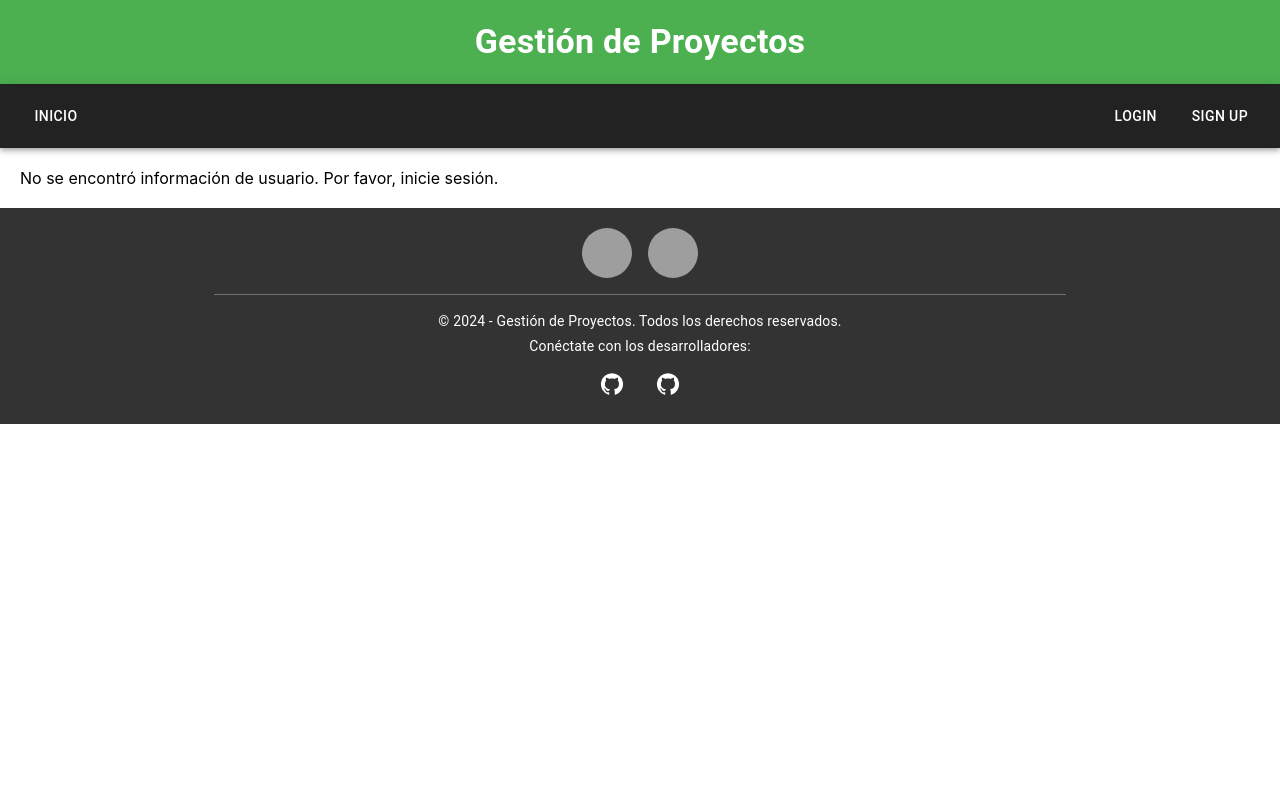
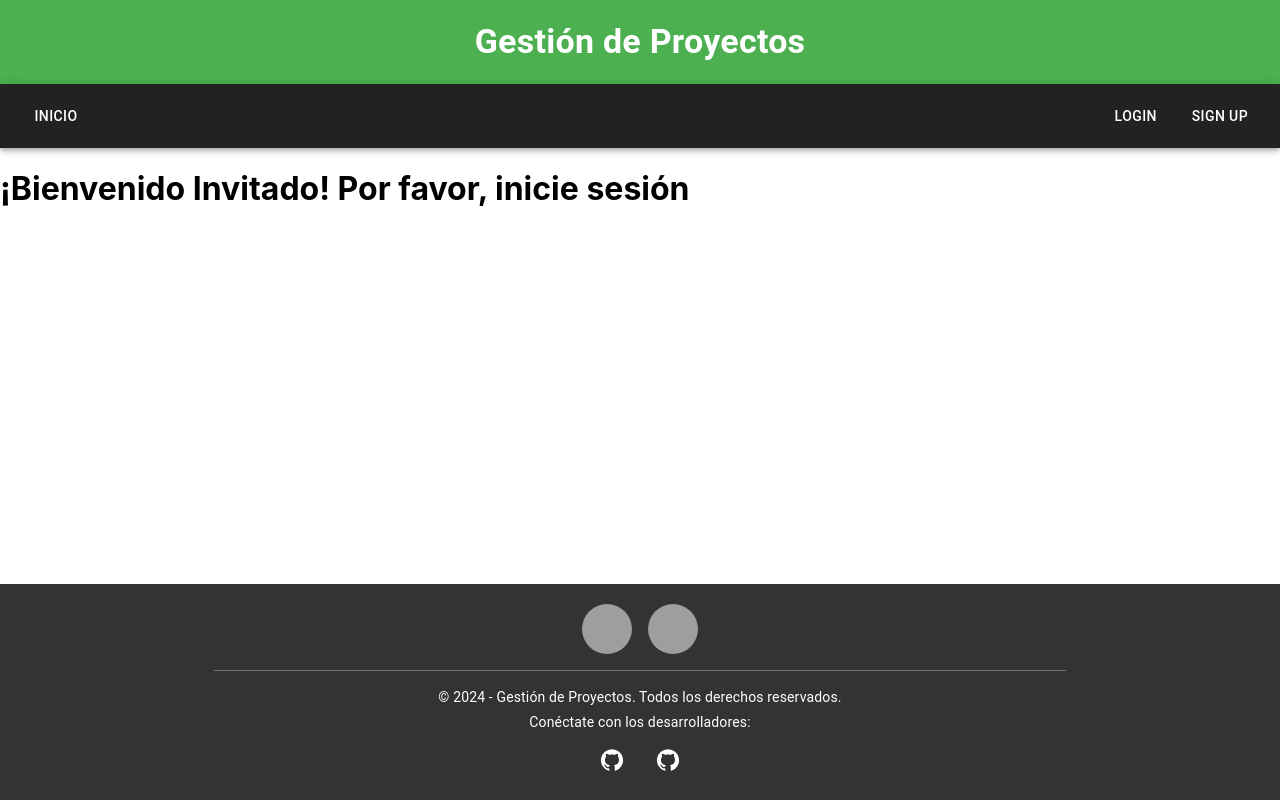
Before and after one commit to Mirkoles1/practicas-profesionalizantes, a React (Create React App) app in the folder matriz-responsabilidades-frontend/: page / in a window 1280 px wide. Built offline with nearby package versions, Linux system fonts and the light colour scheme; grey boxes are pictures that could not be loaded.

Commit message:
Footer arreglado y boton volver agregado

```diff
--- a/matriz-responsabilidades-frontend/src/App.css
+++ b/matriz-responsabilidades-frontend/src/App.css
@@ -1,3 +1,19 @@
+body, html {
+    margin: 0;
+    padding: 0;
+    height: 100%;
+}
+
+.main-container {
+    display: flex;
+    flex-direction: column;
+    min-height: 100vh;
+}
+
+.content {
+    flex: 1; /* Este se estirará para ocupar el espacio restante */
+}
+
 .App {
   text-align: center;
 }
@@ -36,10 +52,3 @@
     transform: rotate(360deg);
   }
 }
-
-footer {
-  margin-top: auto; /* Esto empuja el pie de página hacia el fondo */
-  background-color: #f1f1f1; /* Cambia el color según tu preferencia */
-  padding: 10px;
-  text-align: center;
-}
--- a/matriz-responsabilidades-frontend/src/App.js
+++ b/matriz-responsabilidades-frontend/src/App.js
@@ -1,7 +1,6 @@
-// App.js
 import React, { useState, useEffect } from 'react';
 import { BrowserRouter as Router, Route, Routes, Navigate } from 'react-router-dom';
-
+import './App.css';
 import Header from './Pages/Header';
 import Footer from './Pages/Footer';
 import Navbar from './Pages/Navbar';
@@ -15,7 +14,6 @@ import CrearProyecto from './Components/CrearProyecto';
 import Perfil from './Components/Perfil';
 import ProjectDetails from './Components/ProjectDetails';
 import ActivityDetails from './Components/ActivityDetails';
-import UserRoleProtectedComponent from './Components/EmpleadoActividades'
 
 const App = () => {
     const [user, setUser] = useState(null);
@@ -27,7 +25,7 @@ const App = () => {
 
         if (token && usuario) {
             try {
-                setUser(JSON.parse(usuario)); // Parsear usuario solo si es válido
+                setUser(JSON.parse(usuario));
             } catch (error) {
                 console.error("Error al parsear el usuario desde localStorage:", error);
             }
@@ -37,27 +35,30 @@ const App = () => {
     const handleLogout = () => {
         localStorage.removeItem('token');
         localStorage.removeItem('user');
-        setUser(null); // Limpiar el estado del usuario al hacer logout
+        setUser(null);
     };
 
-    // Rutas protegidas que requieren autenticación y roles específicos
+    // Rutas protegidas
     const ProtectedRoute = ({ element, roles }) => {
         if (!user) {
-            return <Navigate to="/login" />; // Redirige si no hay usuario
+            return <Navigate to="/login" />;
         }
         if (roles && !roles.includes(user.rol)) {
-            return <Navigate to="/" />; // Redirige si el rol no tiene permisos
+            return <Navigate to="/" />;
         }
-        return element; // Renderiza el componente si el usuario tiene acceso
+        return element;
     };
 
     return (
         <Router>
+            <div id="root">
+                <div className="main-container">
                     <Header nombre_usuario={user?.nombre_usuario} />
                     <Navbar user={user} onLogout={handleLogout} />
-            <div style={{ padding: '20px' }}>
+
+                    {/* Área de contenido que se expande para ocupar el espacio restante */}
+                    <div className="content">
                         <Routes>
-                    {/* Rutas generales */}
                             <Route path="/" element={<Dashboard user={user} />} />
                             <Route path="/proyectos" element={<ProyectoList />} />
                             <Route path="/crear-proyecto" element={<CrearProyecto />} />
@@ -65,23 +66,17 @@ const App = () => {
                                 path="/crear-empleado"
                                 element={<ProtectedRoute element={<CrearEmpleado />} roles={['Administrador']} />}
                             />
-
                             <Route path="/matriz" element={<ResponsibilityMatrix />} />
                             <Route path="/proyecto-detalle/:projectId" element={<ProjectDetails />} />
                             <Route path="/activity/:activityId" element={<ActivityDetails />} />
-
-                    {/* Ruta de login solo si el usuario no está logueado */}
                             <Route path="/login" element={user ? <Navigate to="/" /> : <LoginForm setUser={setUser} />} />
-
-                    {/* Perfil y SignUp */}
                             <Route path="/perfil" element={<Perfil />} />
                             <Route path="/signup" element={<SignUp />} />
                         </Routes>
                     </div>
-            <footer>
-                <Footer/>
-            </footer>
-
+                    <Footer />
+                </div>
+            </div>
         </Router>
     );
 };
--- a/matriz-responsabilidades-frontend/src/Components/Dashboard.js
+++ b/matriz-responsabilidades-frontend/src/Components/Dashboard.js
@@ -30,14 +30,9 @@ const Dashboard = () => {
     }
   }, []);
 
-  // Si no se encontró un usuario, puedes redirigir o mostrar un mensaje
-  if (!user) {
-    return <div>No se encontró información de usuario. Por favor, inicie sesión.</div>;
-  }
-
   return (
     <div>
-      <h1>Bienvenido {user?.nombre_usuario}</h1>
+      <h1>¡Bienvenido {user ? user.nombre_usuario + "!" : "Invitado! Por favor, inicie sesión"}</h1>
       {user?.rol === 'admin' && <p>Eres administrador.</p>}
       <ul>
         {proyectos.map(proyecto => (
--- a/matriz-responsabilidades-frontend/src/Components/LoginForm.js
+++ b/matriz-responsabilidades-frontend/src/Components/LoginForm.js
@@ -36,7 +36,8 @@ function LoginForm({ setUser }) {
                 display: 'flex',
                 alignItems: 'center',
                 justifyContent: 'center',
-                minHeight: '100vh',
+                marginTop: '2%',
+                minHeight: '50vh',
                 backgroundColor: '#f5f5f5'
             }}
         >
--- a/matriz-responsabilidades-frontend/src/Components/ProjectDetails.js
+++ b/matriz-responsabilidades-frontend/src/Components/ProjectDetails.js
@@ -260,11 +260,15 @@ const ProjectDetails = () => {
   };
 
   return (
-    <div style={{ padding: '20px', backgroundColor: '#f5f5f5', minHeight: '100vh' }}>
-    <button
-    variant = "outlined"
-    onClick={()=> navigate("/matriz")}>
-    </button>
+    <div style={{ padding: '20px', backgroundColor: '#f5f5f5', minHeight: '75vh' }}>
+    <Button
+    variant="outlined"
+    color="primary"
+    onClick={()=> navigate("/matriz")}
+    style={{ position: 'absolute',
+      right: '5%',}}>
+    Volver a la matriz
+    </Button>
     {project && (
   <>
     <Typography variant="h4" gutterBottom>
@@ -401,6 +405,7 @@ const ProjectDetails = () => {
       Asignar
     </Button>
   </DialogActions>
+
 </Dialog>
 
 
@@ -525,6 +530,7 @@ const ProjectDetails = () => {
       >
         <Alert severity={success ? 'success' : 'error'}>{success || error}</Alert>
       </Snackbar>
+
     </div>
   );
 };
--- a/matriz-responsabilidades-frontend/src/Components/ResponsibilityMatrix.js
+++ b/matriz-responsabilidades-frontend/src/Components/ResponsibilityMatrix.js
@@ -154,7 +154,7 @@ const checkProyectoCompletado = async (projectId) => {
     };
 
     return (
-        <div style={{ padding: '20px', backgroundColor: '#f5f5f5', minHeight: '100vh' }}>
+        <div style={{ padding: '20px', backgroundColor: '#f5f5f5', minHeight: '60vh' }}>
             <Typography variant="h3" gutterBottom>
                 Matriz de Responsabilidades
             </Typography>
```
Lines whose indentation alone changed are shown as unchanged.
